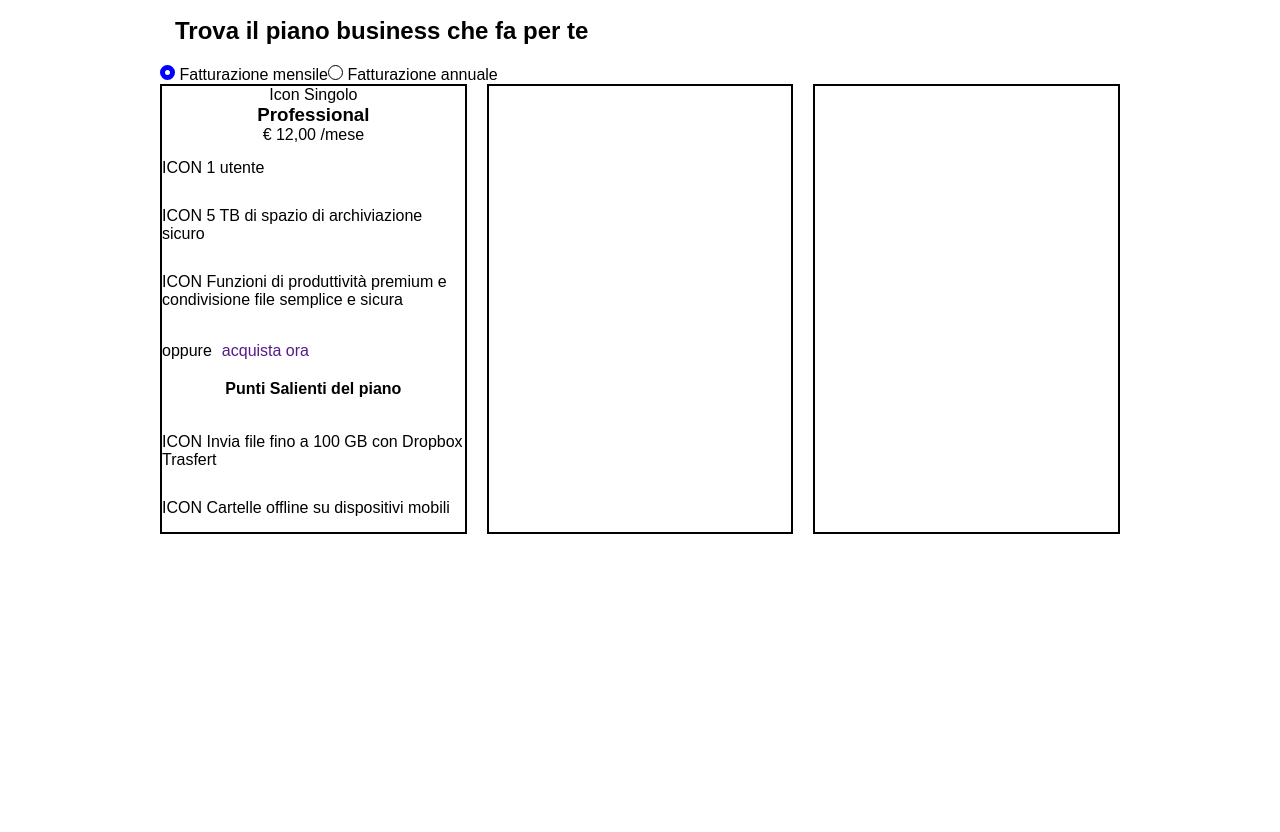
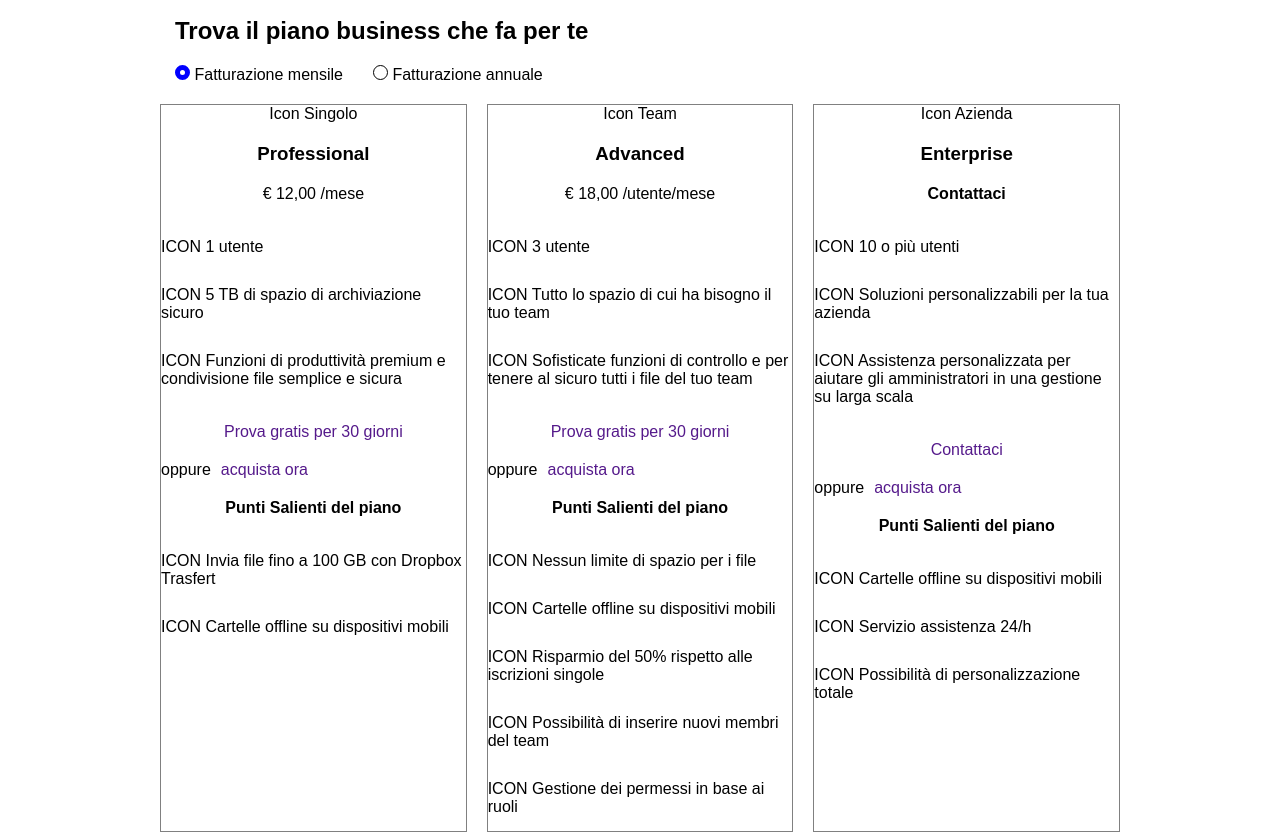
Before and after one commit to bellaviagabriele03/htmlcss-dropbox, a plain HTML site: page index.html in a window 1280 px wide. Shown: the part 625-1457 px from the top of the page. Before the commit the page ends 1159 px from the top, so only its background shows below. Drawn offline with Linux system fonts and the light colour scheme.

Commit message:
Feat: card create (wip: migliorare i dettagli)

```diff
--- a/css/style.css
+++ b/css/style.css
@@ -87,6 +87,10 @@ a {
 
 .border-black-2p{
     border: 2px solid black;
+}
+
+.border-gray-1p {
+    border: 1px gray solid;
 }
 
 .border-bottom-b2p {
@@ -204,7 +208,7 @@ a {
     width: calc(100% / 3);
 
     /* DEBUG */
-    border: 2px solid black;
+
 
 }
 
--- a/index.html
+++ b/index.html
@@ -70,8 +70,8 @@
                 <div class="width-70 flex column justify-center">
                     <h2 class="margin-top20 margin-left15">Trova il piano business che fa per te</h2>
                     <ul class="flex margin-top20">
-                        <li><span class="circle c-blu"></span> <span>Fatturazione mensile</span></li>
-                        <li><span class="circle"></span> <span>Fatturazione annuale</span></li>
+                        <li class="margin-oriz" ><span class="circle c-blu"></span> <span>Fatturazione mensile</span></li>
+                        <li class="margin-oriz" ><span class="circle"></span> <span>Fatturazione annuale</span></li>
                     </ul>
                 </div>
                 <div class="width-30">
@@ -86,11 +86,11 @@
 
         <!-- FLOORS SECTION -->
         <section>
-            <div class="flex container-small gap-20">
+            <div class="flex container-small gap-20 margin-top20">
 
 
-        <!-- PROFESSIONAL CARD -->
-                <div class="card flex column align-center border-black-2p">
+                <!-- PROFESSIONAL CARD -->
+                <div class="card flex column align-center border-gray-1p">
 
                     <!-- ICON TOP -->
                     <div>
@@ -100,10 +100,10 @@
                     <!-- END ICON TOP -->
 
 
-                    <h3>Professional</h3>
+                    <h3 class="margin-top20">Professional</h3>
 
                     <!-- INFO PRICE  -->
-                    <div>
+                    <div class="margin-top20">
                         <span class="align-self-start">&euro; 12,00</span>
                         <span class="align-self-start">/mese</span>
                     </div>
@@ -111,7 +111,7 @@
 
 
                     <!-- LIST TOP CARD  -->
-                    <div>
+                    <div class="margin-top20">
                         <ul class="flex column">
                             <li class="margin-vert" ><span>ICON</span> 1 utente</li>
                             <li class="margin-vert" ><span>ICON</span> 5 TB di spazio di archiviazione sicuro</li>
@@ -121,10 +121,10 @@
                     </div>
                     <!-- END LIST TOP CARD  -->
 
-                    <a class="color-white button" href="">Prova gratis per 30 giorni</a>
+                    <a class="button margin-top20" href="">Prova gratis per 30 giorni</a>
 
                     <!-- LINK -->
-                    <div class="flex align-self-start">
+                    <div class="flex align-self-start margin-top20">
                     <span>oppure</span>
                     <a class="link margin-left10" href="">acquista ora</a>
                     </div>
@@ -140,28 +140,133 @@
                     </div>
                     <!-- END LIST BOTTOM CARD -->
 
-
-
-
-
                 </div>
                 <!-- END PROFESSIONAL CARD -->
 
 
 
+
                 <!-- ADVANCED CARD -->
-                <div class="card flex"></div>
+
+                <div class="card flex column align-center border-gray-1p">
+
+
+                    <!-- ICON TOP -->
+                    <div>
+                        <span>Icon</span> <span>Team</span>
+
+                    </div>
+                    <!-- END ICON TOP -->
+
+
+                    <h3 class="margin-top20">Advanced</h3>
+
+                    <!-- INFO PRICE  -->
+                    <div class="margin-top20">
+                        <span class="align-self-start">&euro; 18,00</span>
+                        <span class="align-self-start">/utente/mese</span>
+                    </div>
+                    <!-- END INFO PRICE -->
+
+
+                    <!-- LIST TOP CARD  -->
+                    <div class="margin-top20">
+                        <ul class="flex column">
+                            <li class="margin-vert" ><span>ICON</span> 3 utente</li>
+                            <li class="margin-vert" ><span>ICON</span> Tutto lo spazio di cui ha bisogno il tuo team</li>
+                            <li class="margin-vert"><span>ICON</span> Sofisticate funzioni di controllo e per tenere al sicuro tutti i file del tuo team</li>
+                        </ul>
+
+                    </div>
+                    <!-- END LIST TOP CARD  -->
+
+                    <a class="button margin-top20" href="">Prova gratis per 30 giorni</a>
+
+                    <!-- LINK -->
+                    <div class="flex align-self-start margin-top20">
+                    <span>oppure</span>
+                    <a class="link margin-left10" href="">acquista ora</a>
+                    </div>
+                    <!-- END LINK -->
+                    <h4 class="margin-top20">Punti Salienti del piano</h4>
+
+                    <!-- LIST BOTTOM CARD -->
+                    <div>
+                        <ul class="flex column margin-top20">
+                            <li class="margin-vert" ><span>ICON</span> Nessun limite di spazio per i file</li>
+                            <li class="margin-vert" ><span>ICON</span> Cartelle offline su dispositivi mobili</li>
+                            <li class="margin-vert" ><span>ICON</span> Risparmio del 50% rispetto alle iscrizioni singole</li>
+                            <li class="margin-vert" ><span>ICON</span> Possibilità di inserire nuovi membri del team</li>
+                            <li class="margin-vert" ><span>ICON</span> Gestione dei permessi in base ai ruoli</li>
+
+                        </ul>
+                    </div>
+                    <!-- END LIST BOTTOM CARD -->
+                </div>
+
+
                 <!-- END ADVANCED CARD  -->
 
 
 
                 <!-- ENTERPRISE CARD -->
-                <div class="card flex"></div>
+                <div class="card flex column align-center border-gray-1p">
+
+                    <!-- ICON TOP -->
+                    <div>
+                        <span>Icon</span> <span>Azienda</span>
+
+                    </div>
+                    <!-- END ICON TOP -->
+
+
+                    <h3 class="margin-top20">Enterprise</h3>
+
+                    <!-- INFO PRICE  -->
+                    <div class="margin-top20">
+                        <span class=""><strong>Contattaci</strong></span>
+
+                    </div>
+                    <!-- END INFO PRICE -->
+
+
+                    <!-- LIST TOP CARD  -->
+                    <div class="margin-top20">
+                        <ul class="flex column">
+                            <li class="margin-vert" ><span>ICON</span> 10 o più utenti</li>
+                            <li class="margin-vert" ><span>ICON</span> Soluzioni personalizzabili per la tua azienda</li>
+                            <li class="margin-vert"><span>ICON</span> Assistenza personalizzata per aiutare gli amministratori in una gestione su larga scala</li>
+                        </ul>
+
+                    </div>
+                    <!-- END LIST TOP CARD  -->
+
+                    <a class="button margin-top20" href="">Contattaci</a>
+
+                    <!-- LINK -->
+                    <div class="flex align-self-start margin-top20">
+                    <span>oppure</span>
+                    <a class="link margin-left10" href="">acquista ora</a>
+                    </div>
+                    <!-- END LINK -->
+                    <h4 class="margin-top20">Punti Salienti del piano</h4>
+
+                    <!-- LIST BOTTOM CARD -->
+                    <div>
+                        <ul class="flex column margin-top20">
+                            <li class="margin-vert" ><span>ICON</span> Cartelle offline su dispositivi mobili</li>
+                            <li class="margin-vert" ><span>ICON</span> Servizio assistenza 24/h</li>
+                            <li class="margin-vert" ><span>ICON</span> Possibilità di personalizzazione totale</li>
+                        </ul>
+                    </div>
+                    <!-- END LIST BOTTOM CARD -->
+
+                </div>
                 <!-- END ENTERPRISE CARD -->
 
 
             </div>
-        <!-- END PROFESSIONAL CARD -->
+
 
         </section>
         <!-- END FLOORS SECTION -->
```
